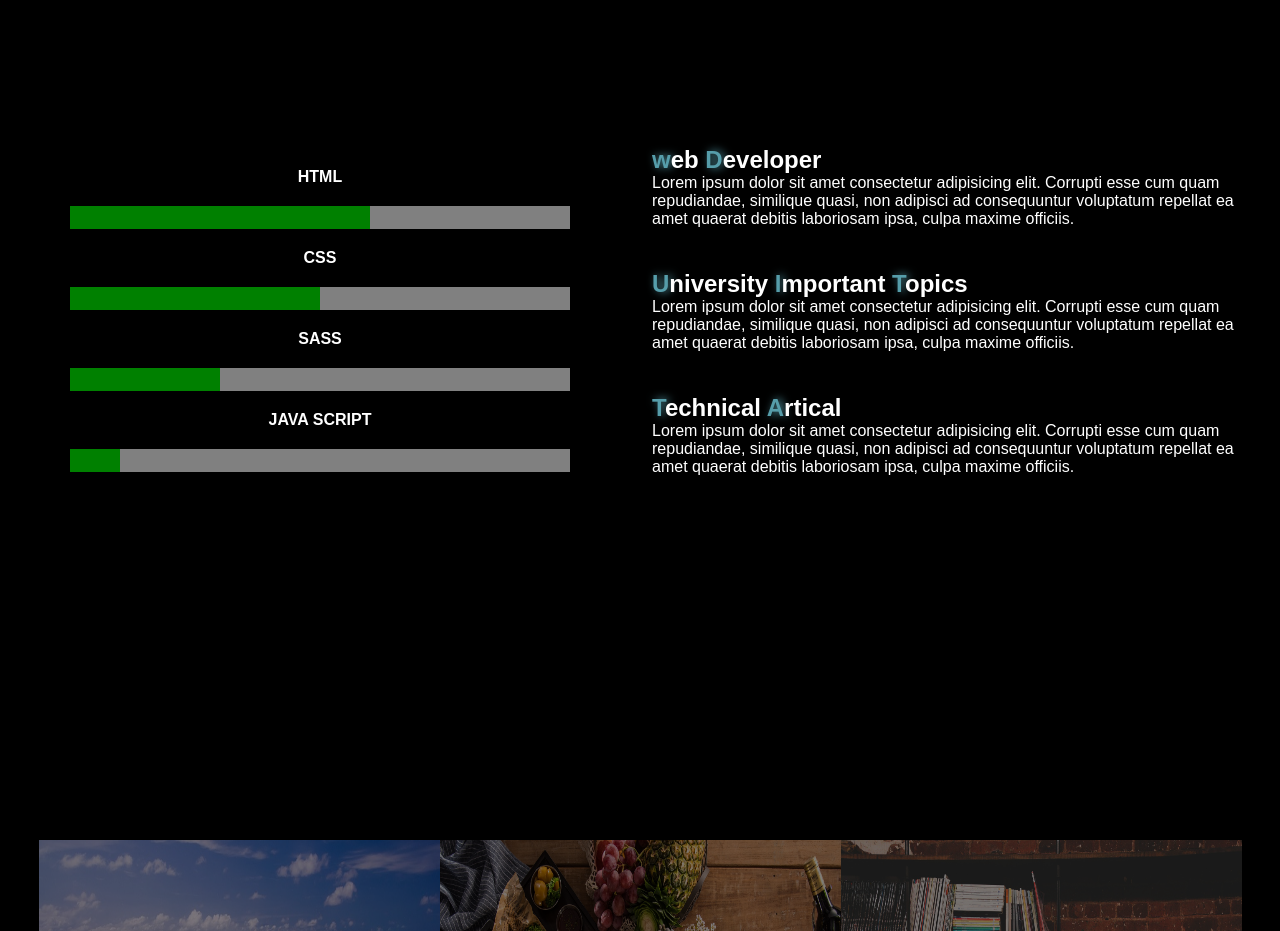
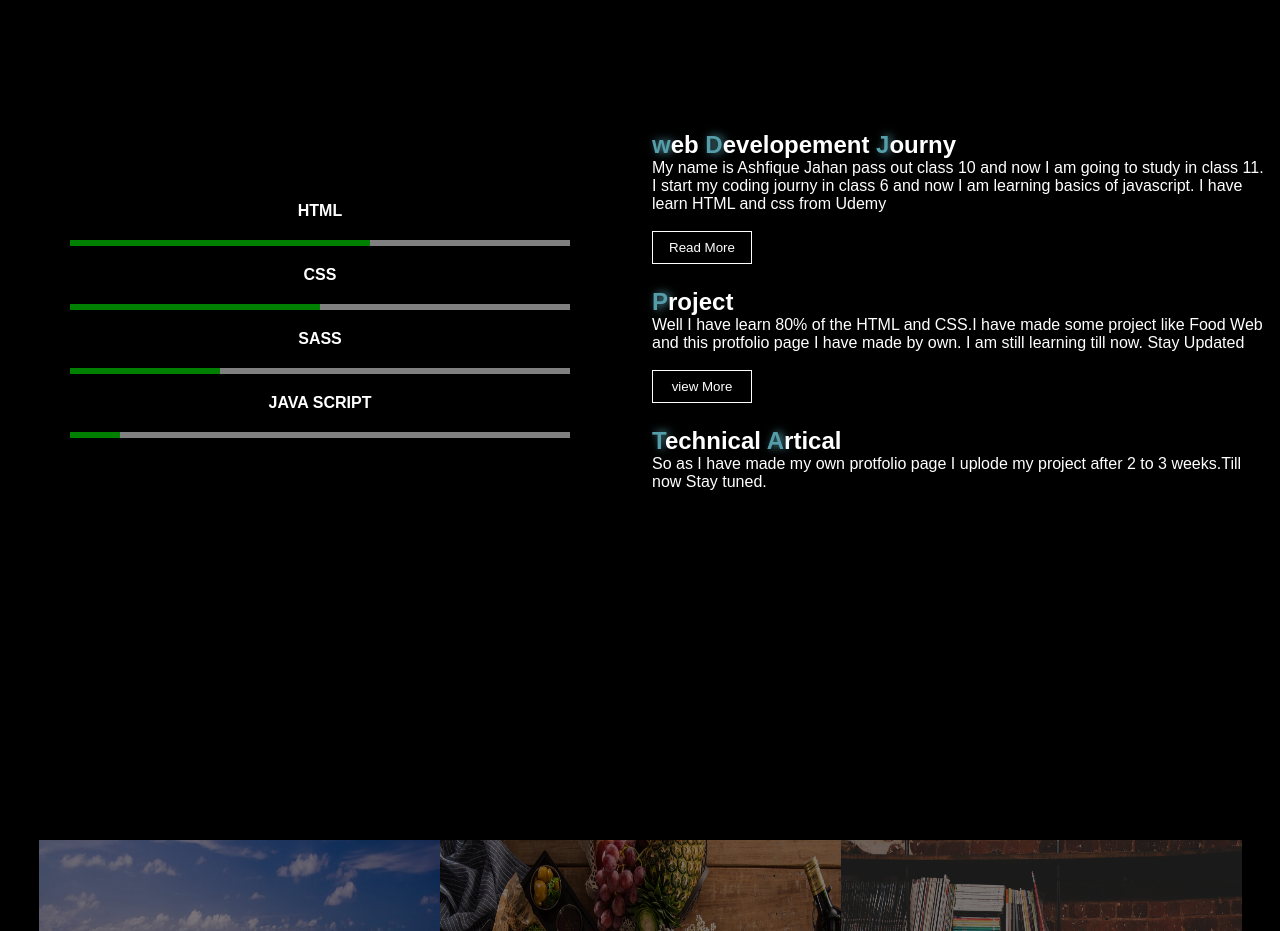
Before and after one commit to ashfiquejahan24/portfolio_page, a plain HTML site: page index.html in a window 1280 px wide. Shown: the part 880-1811 px from the top of the page. Drawn offline with nearby package versions, Linux system fonts and the light colour scheme.

Commit message:
I have made change in the content of page

```diff
--- a/css folder/style.css
+++ b/css folder/style.css
@@ -195,7 +195,7 @@ progress{
 
 #file{
 	 width: 500px;
-    height: 23px;
+    height: 6px;
     margin: 10px;
 }
 
@@ -488,3 +488,13 @@ color: white;
 border:1px solid white;
 	 }
 }
+
+
+#progress-red {
+    width: 100px;
+    padding: 8px;
+    border: 1px solid white;
+    background: transparent;
+    color: white;
+    cursor: pointer;
+}
--- a/index.html
+++ b/index.html
@@ -59,19 +59,21 @@
 		</div>
 		<div id="progess-2"data-aos="fade-up">
 			<div id="artical">
-				<h2 style="font-weight: bold;"><span>w</span>eb <span>D</span>eveloper</h2>
-			<p style="justify-content: center;">Lorem ipsum dolor sit amet consectetur adipisicing elit. Corrupti esse cum quam repudiandae, similique quasi, non adipisci ad consequuntur voluptatum repellat ea amet quaerat debitis laboriosam ipsa, culpa maxime officiis. </p><br>
-			</div>
+				<h2 style="font-weight: bold;"><span>w</span>eb <span>D</span>evelopement <span>J</span>ourny</h2>
+			<p style="justify-content: center;">My name is Ashfique Jahan pass out class 10 and now I am going to study in class 11. I start my coding journy in class 6 and now I am learning basics of javascript. I have learn HTML and css from Udemy </p><br>
+			<button id="progress-red">Read More</button>
+		</div>
 
 			<div id="artical">
-				<h2 style="font-weight: bold;"><span>U</span>niversity <span>I</span>mportant <span>T</span>opics</h2>
-				<p style="justify-content: center;">Lorem ipsum dolor sit amet consectetur adipisicing elit. Corrupti esse cum quam repudiandae, similique quasi, non adipisci ad consequuntur voluptatum repellat ea amet quaerat debitis laboriosam ipsa, culpa maxime officiis. </p><br>
+				<h2 style="font-weight: bold;"><span>P</span>roject</h2>
+				<p style="justify-content: center;">Well I have learn 80% of the HTML and CSS.I have made some project like Food Web and this protfolio page I have made by own. I am still learning till now. Stay Updated </p><br>
+				<button id="progress-red">view More</button>
 			</div>
 
 
 			<div id="artical">
 				<h2 style="font-weight: bold;"><span>T</span>echnical <span>A</span>rtical</h2>
-				<p style="justify-content: center;">Lorem ipsum dolor sit amet consectetur adipisicing elit. Corrupti esse cum quam repudiandae, similique quasi, non adipisci ad consequuntur voluptatum repellat ea amet quaerat debitis laboriosam ipsa, culpa maxime officiis. </p><br>
+				<p style="justify-content: center;">So as I have made my own protfolio page I uplode my project after 2 to 3 weeks.Till now Stay tuned. </p><br>
 			<!-- <div id="picture"></div> -->
 			</div>
 		</div>
```
